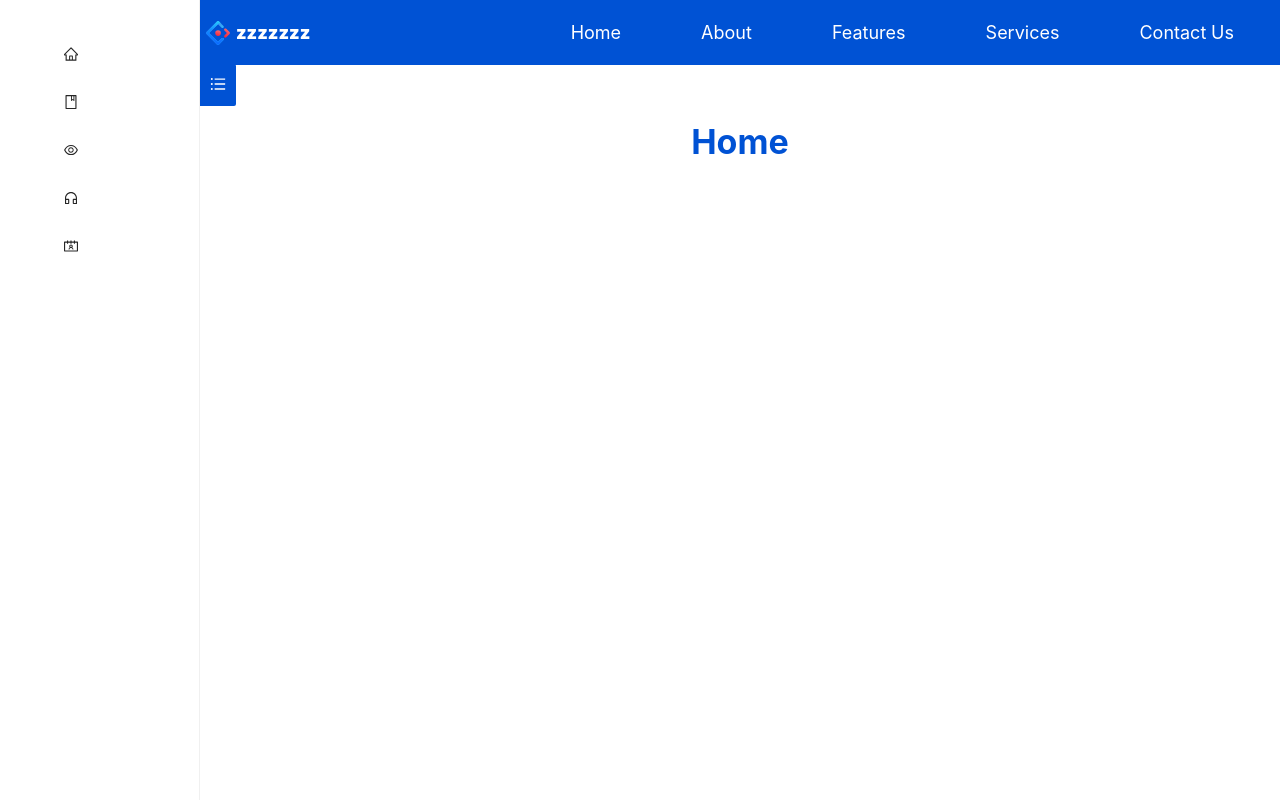
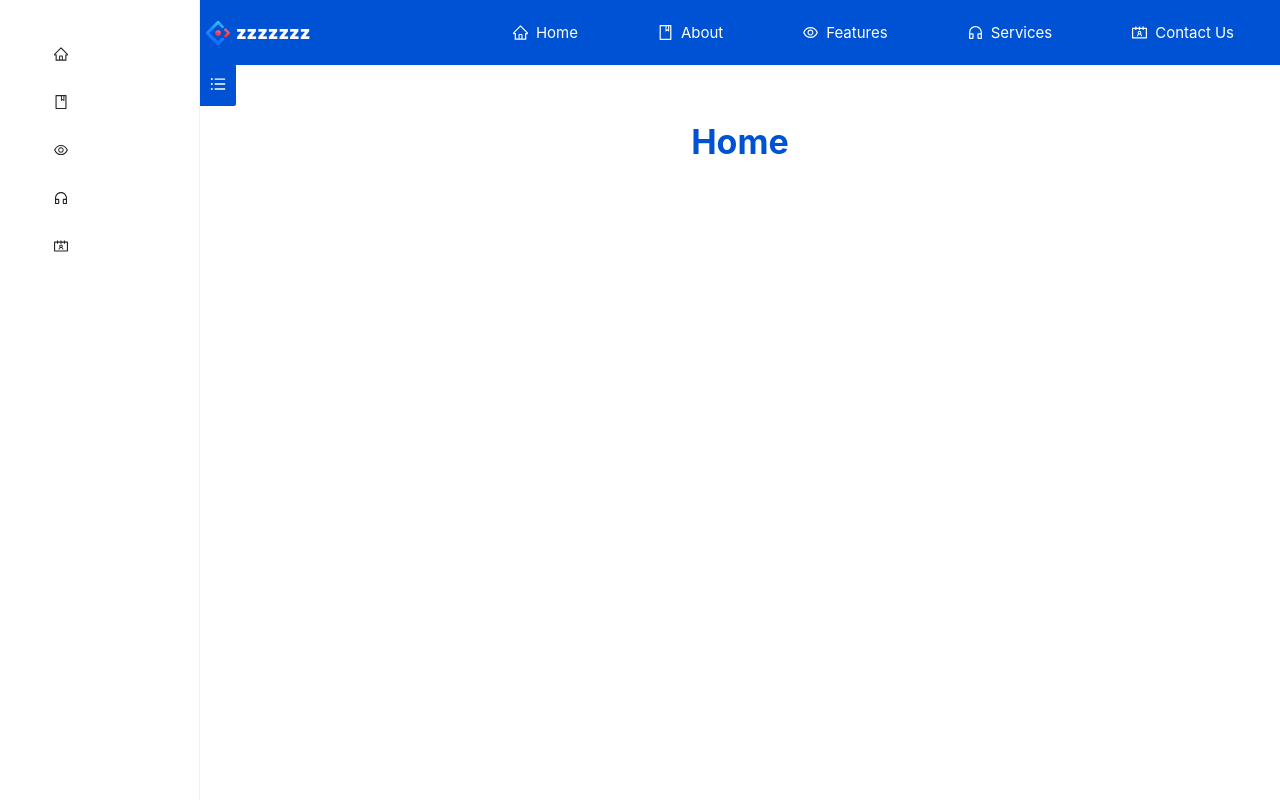
Before and after one commit to SiddheshDabholkar/zzzz-company, a React (Create React App) app: page / in a window 1280 px wide. Shown: the top 800 px of the page. Built offline with nearby package versions, Linux system fonts and the light colour scheme.

Commit message:
change design on navbar

```diff
--- a/src/components/Slider/index.jsx
+++ b/src/components/Slider/index.jsx
@@ -1,4 +1,4 @@
-import React from "react";
+import React, { useState } from "react";
 import { Link as LinkS } from "react-scroll";
 import styled from "styled-components";
 import { theme } from "../theme";
@@ -10,6 +10,7 @@ import {
   CustomerServiceOutlined,
   ContactsOutlined,
 } from "@ant-design/icons";
+
 const { Sider } = Layout;
 
 const SiderContainer = styled(Sider)`
@@ -40,7 +41,6 @@ const StyledMenu = styled(Menu)`
 `;
 
 const StyledMenuItem = styled(Menu.Item)`
-  margin: 10px;
   &:hover {
     border-bottom: 1px solid #0052d4;
     border-bottom-left-radius: 5px;
@@ -49,6 +49,7 @@ const StyledMenuItem = styled(Menu.Item)`
 `;
 
 const Sliderd = () => {
+  const [collapsed, setCollapsed] = useState(true);
   return (
     <>
       <Affix offsetTop={0}>
@@ -57,10 +58,10 @@ const Sliderd = () => {
           collapsedWidth="0"
           defaultCollapsed="true"
           collapsible
+          collapsed={!collapsed}
+          onCollapse={() => setCollapsed(!collapsed)}
         >
-          <div className="logo" />
           <StyledMenu
-            // style={{ width: 200, padding: "30px" }}
             defaultSelectedKeys={["1"]}
             defaultOpenKeys={["sub1"]}
             mode="inline"
@@ -73,7 +74,8 @@ const Sliderd = () => {
                 spy={true}
                 smooth={true}
                 offset={50}
-                duration={500}
+                duration={700}
+                onClick={() => setCollapsed(false)}
               />
             </StyledMenuItem>
             <StyledMenuItem icon={<BookOutlined />}>
@@ -84,7 +86,8 @@ const Sliderd = () => {
                 spy={true}
                 smooth={true}
                 offset={50}
-                duration={500}
+                duration={700}
+                onClick={() => setCollapsed(false)}
               />
             </StyledMenuItem>
             <StyledMenuItem icon={<EyeOutlined />}>
@@ -95,10 +98,10 @@ const Sliderd = () => {
                 spy={true}
                 smooth={true}
                 offset={50}
-                duration={500}
+                duration={700}
+                onClick={() => setCollapsed(false)}
               />
             </StyledMenuItem>
-
             <StyledMenuItem icon={<CustomerServiceOutlined />}>
               Services
               <StyledLinkS
@@ -107,7 +110,8 @@ const Sliderd = () => {
                 spy={true}
                 smooth={true}
                 offset={50}
-                duration={500}
+                duration={700}
+                onClick={() => setCollapsed(false)}
               />
             </StyledMenuItem>
             <StyledMenuItem icon={<ContactsOutlined />}>
@@ -118,7 +122,8 @@ const Sliderd = () => {
                 spy={true}
                 smooth={true}
                 offset={50}
-                duration={500}
+                duration={700}
+                onClick={() => setCollapsed(false)}
               />
             </StyledMenuItem>
           </StyledMenu>
--- a/src/components/header/index.jsx
+++ b/src/components/header/index.jsx
@@ -4,6 +4,13 @@ import { theme } from "../theme";
 import { Link as LinkS } from "react-scroll";
 import styled from "styled-components";
 import Logo from "../logo";
+import {
+  HomeOutlined,
+  EyeOutlined,
+  BookOutlined,
+  CustomerServiceOutlined,
+  ContactsOutlined,
+} from "@ant-design/icons";
 
 const { Header } = Layout;
 
@@ -34,13 +41,15 @@ const StyledLinkS = styled(LinkS)`
   cursor: pointer;
   flex-direction: row;
   color: #fff;
-  font-size: 18px;
+  font-size: 15px;
   padding: 40px;
   justify-content: space-between;
+  align-items: center;
 
   &:hover {
     color: black;
     transition: 220ms all ease-in-out;
+    border-bottom: 2px solid #000;
   }
 
   @media screen and (max-width: 768px) {
@@ -57,6 +66,10 @@ const StyledLinkS = styled(LinkS)`
     padding: 8px;
     justify-content: space-between;
   }
+`;
+
+const StyledSpan = styled.span`
+  margin-left: 8px;
 `;
 
 function Headerrr() {
@@ -76,7 +89,8 @@ function Headerrr() {
               offset={50}
               duration={500}
             >
-              Home
+              <HomeOutlined />
+              <StyledSpan>Home</StyledSpan>
             </StyledLinkS>
             <StyledLinkS
               to="About"
@@ -86,7 +100,8 @@ function Headerrr() {
               offset={50}
               duration={500}
             >
-              About
+              <BookOutlined />
+              <StyledSpan>About</StyledSpan>
             </StyledLinkS>
             <StyledLinkS
               to="Features"
@@ -96,6 +111,8 @@ function Headerrr() {
               offset={50}
               duration={500}
             >
+              <EyeOutlined />
+              <StyledSpan></StyledSpan>
               Features
             </StyledLinkS>
             <StyledLinkS
@@ -106,8 +123,10 @@ function Headerrr() {
               offset={50}
               duration={500}
             >
-              Services
+              <CustomerServiceOutlined />
+              <StyledSpan>Services</StyledSpan>
             </StyledLinkS>
+
             <StyledLinkS
               to="ContactUS"
               title="ContactUS"
@@ -116,7 +135,8 @@ function Headerrr() {
               offset={50}
               duration={500}
             >
-              Contact Us
+              <ContactsOutlined />
+              <StyledSpan>Contact Us</StyledSpan>
             </StyledLinkS>
           </MenuContainer>
         </HeaderContainer>
```
Also changed, not shown: 1 other file (tests, documents, lock files or other folders).
